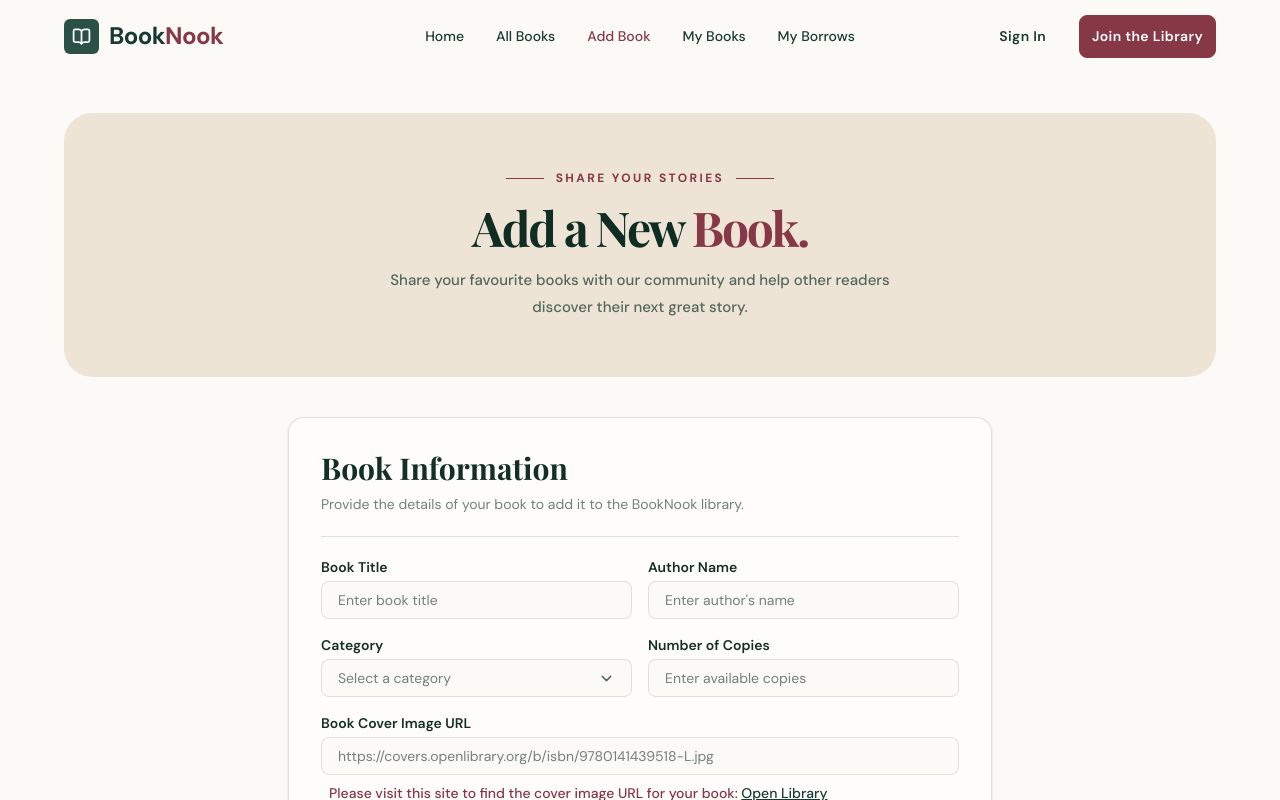
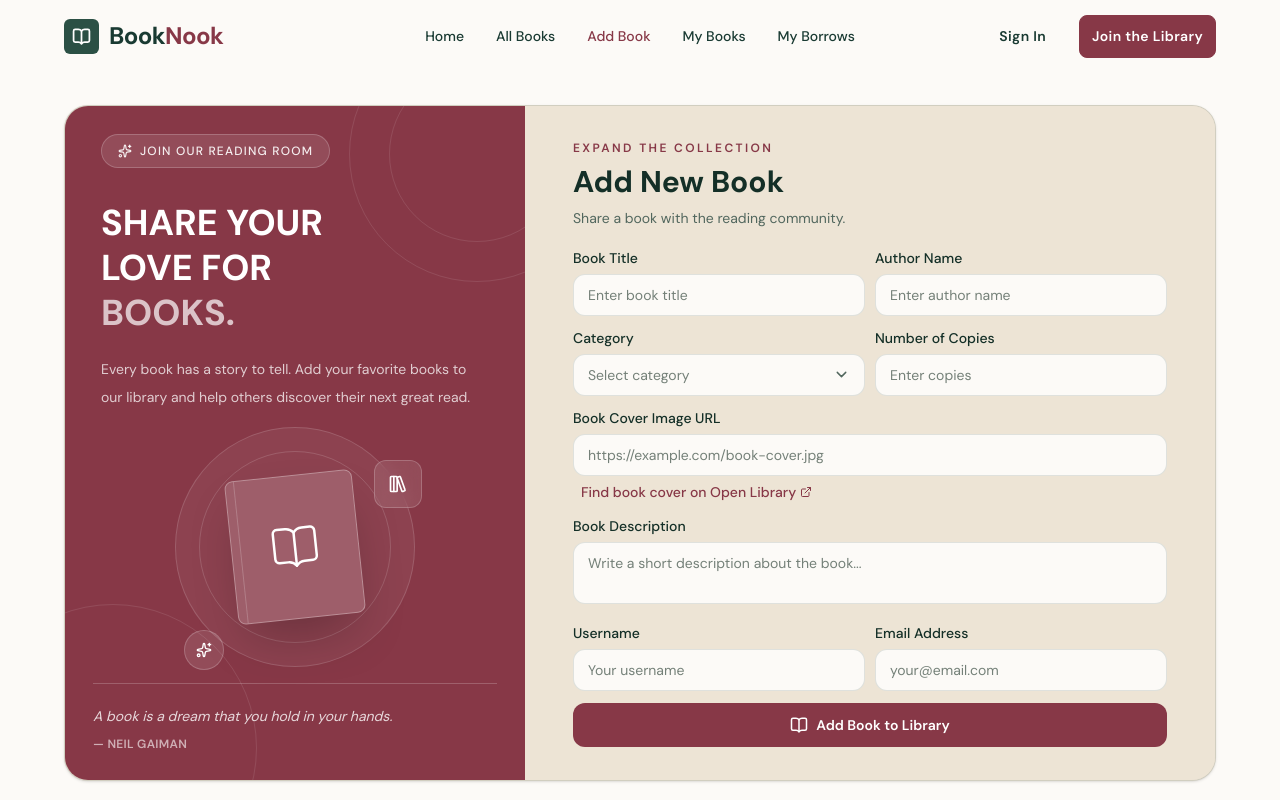
Before and after one commit to Tamiim-Iqbal/BookNook-Client, a Next.js app: page /add-book in a window 1280 px wide. Shown: the top 800 px of the page. Built offline with nearby package versions, Linux system fonts and the light colour scheme; a web font is replaced by a local one.

Commit message:
Add Book Design change

```diff
--- a/src/app/add-book/page.tsx
+++ b/src/app/add-book/page.tsx
@@ -1,11 +1,14 @@
 "use client";
 
 import React, { useState } from "react";
-import { ChevronDown, Check } from "lucide-react";
-
-const AddBook = () => {
-  const [category, setCategory] = useState("");
-  const [isCategoryOpen, setIsCategoryOpen] = useState(false);
+import {
+  BookOpen,
+  LibraryBig,
+  Sparkles,
+  ChevronDown,
+  Check,
+  ExternalLink,
+} from "lucide-react";
 
 const categories = [
   "Fiction",
@@ -18,239 +21,292 @@ const AddBook = () => {
   "Others",
 ];
 
+const AddBook = () => {
+  const [selectedCategory, setSelectedCategory] = useState("");
+  const [isCategoryOpen, setIsCategoryOpen] = useState(false);
+
   return (
-    <main className="bg-(--main-bg)">
-      {/* Hero Section */}
-      <section className="relative isolate mx-auto mt-5 w-[calc(100%-24px)] overflow-hidden rounded-[24px] bg-(--primary-bg) px-5 py-10 sm:mt-10 sm:w-[90%] sm:rounded-[28px] sm:px-10 sm:py-12 lg:py-14">
-        <div className="relative mx-auto max-w-[1320px] text-center">
-          <div className="flex items-center justify-center gap-3 text-[12px] font-bold uppercase tracking-[0.2em] text-(--secondary)">
-            <span className="h-px w-[38px] bg-(--secondary)" />
-            Share Your Stories
-            <span className="h-px w-[38px] bg-(--secondary)" />
+    <main className="bg-(--main-bg) pt-6 sm:pt-8">
+      <div className="mx-auto grid w-[calc(100%-24px)] overflow-hidden rounded-3xl border border-(--border) bg-(--primary-bg) shadow-sm sm:w-[90%] lg:grid-cols-[40fr_60fr]">
+        {/* Left Section */}
+        <section className="relative hidden flex-col justify-between overflow-hidden bg-(--secondary) p-8 text-white lg:flex xl:p-7">
+          {/* Decorative Circles */}
+          <div className="pointer-events-none absolute -right-20 -top-20 h-64 w-64 rounded-full border border-white/10" />
+          <div className="pointer-events-none absolute -right-10 -top-10 h-44 w-44 rounded-full border border-white/10" />
+          <div className="pointer-events-none absolute -bottom-28 -left-24 h-72 w-72 rounded-full border border-white/10" />
+
+          {/* Top Content */}
+          <div className="relative z-10 ml-2">
+            <div className="mb-8 inline-flex items-center gap-2 rounded-full border border-white/20 bg-white/10 px-4 py-2 text-xs font-medium tracking-widest text-white/90">
+              <Sparkles size={14} />
+              JOIN OUR READING ROOM
             </div>
 
-          <h1 className="mt-4 font-serif text-4xl font-bold tracking-[-0.045em] text-[#102D24] sm:text-5xl">
-            Add a New{" "}
-            <span className="text-(--secondary)">Book.</span>
-          </h1>
+            <h2 className="text-3xl font-bold leading-tight xl:text-4xl">
+              SHARE YOUR
+              <br />
+              LOVE FOR
+              <br />
+              <span className="text-white/70">BOOKS.</span>
+            </h2>
 
-          <p className="mx-auto mt-4 max-w-[550px] text-sm font-medium leading-[1.8] text-(--text-secondary) sm:text-[15px]">
-            Share your favourite books with our community and help other
-            readers discover their next great story.
+            <p className="mt-5 max-w-sm text-sm leading-7 text-white/75">
+              Every book has a story to tell. Add your favorite books to our
+              library and help others discover their next great read.
+            </p>
+          </div>
+
+          {/* Book Illustration */}
+          <div className="relative z-10 flex items-center justify-center py-4">
+            <div className="relative flex h-52 w-52 items-center justify-center rounded-full border border-white/15 bg-white/5 xl:h-60 xl:w-60">
+              <div className="absolute h-40 w-40 rounded-full border border-white/15 xl:h-48 xl:w-48" />
+
+              <div className="relative flex h-32 w-2 -rotate-6 items-center justify-center rounded-lg border border-white/30 bg-white/15 shadow-2xl xl:h-36 xl:w-32">
+                <div className="absolute left-2 top-0 h-full w-px bg-white/20" />
+                <BookOpen size={50} strokeWidth={1.2} />
+              </div>
+
+              <div className="absolute -right-2 top-8 flex h-12 w-12 items-center justify-center rounded-xl border border-white/20 bg-white/10 backdrop-blur-sm">
+                <LibraryBig size={20} />
+              </div>
+
+              <div className="absolute -bottom-1 left-2 flex h-10 w-10 items-center justify-center rounded-full border border-white/20 bg-white/10">
+                <Sparkles size={16} />
+              </div>
+            </div>
+          </div>
+
+          {/* Bottom Quote */}
+          <div className="relative z-10 border-t border-white/20 pt-5">
+            <p className="text-sm italic leading-6 text-white/80">
+              A book is a dream that you hold in your hands.
+            </p>
+            <p className="mt-2 text-xs font-semibold tracking-wide text-white/60">
+              — NEIL GAIMAN
             </p>
           </div>
         </section>
 
-      {/* Form Section */}
-      <section className="mx-auto mt-8 w-[calc(100%-24px)] md:mt-10 sm:w-[55%]">
-        <div className="rounded-2xl border border-(--border) bg-(--surface) p-5 shadow-sm sm:p-7 lg:p-8">
-          {/* Form Heading */}
-          <div className="mb-5 border-b border-(--border) pb-5">
-            <h2 className="font-serif text-2xl font-bold text-(--text-primary) sm:text-3xl">
-              Book Information
-            </h2>
-            <p className="mt-1.5 text-sm leading-6 text-(--text-muted)">
-              Provide the details of your book to add it to the BookNook
-              library.
+        {/* Right Section */}
+        <section className="flex flex-col justify-center bg-(--primary-bg) px-5 py-7 sm:px-8 sm:py-8 lg:px-9 xl:px-12">
+          {/* Heading */}
+          <div className="mb-5">
+            <p className="mb-2 text-xs font-semibold tracking-[0.2em] text-(--secondary)">
+              EXPAND THE COLLECTION
+            </p>
+
+            <h1 className="text-2xl font-bold text-(--text-primary) sm:text-3xl">
+              Add New Book
+            </h1>
+
+            <p className="mt-2 text-sm text-(--text-secondary)">
+              Share a book with the reading community.
             </p>
           </div>
 
-          <form className="space-y-4">
+          {/* Form */}
+          <form className="space-y-3">
             {/* Book Title & Author */}
-            <div className="grid grid-cols-1 gap-4 sm:grid-cols-2">
+            <div className="grid grid-cols-1 gap-2.5 sm:grid-cols-2">
               <div>
-                <label className="mb-1 block text-sm font-semibold text-(--text-primary)">
+                <label
+                  htmlFor="bookTitle"
+                  className="mb-1.5 block text-sm font-medium text-(--text-primary)"
+                >
                   Book Title
                 </label>
+
                 <input
+                  id="bookTitle"
                   type="text"
                   placeholder="Enter book title"
-                  className="w-full rounded-lg border border-(--border) bg-(--main-bg) px-4 py-2 text-sm text-(--text-primary) outline-none transition placeholder:text-(--text-muted) focus:border-(--primary) focus:ring-2 focus:ring-(--primary)/10"
+                  className="w-full rounded-xl border border-(--border) bg-(--main-bg) px-3.5 py-2.5 text-sm text-(--text-primary) outline-none transition placeholder:text-(--text-muted) focus:border-(--secondary) focus:ring-2 focus:ring-(--secondary)/10"
                 />
               </div>
 
               <div>
-                <label className="mb-1 block text-sm font-semibold text-(--text-primary)">
+                <label
+                  htmlFor="authorName"
+                  className="mb-1.5 block text-sm font-medium text-(--text-primary)"
+                >
                   Author Name
                 </label>
+
                 <input
+                  id="authorName"
                   type="text"
-                  placeholder="Enter author's name"
-                  className="w-full rounded-lg border border-(--border) bg-(--main-bg) px-4 py-2 text-sm text-(--text-primary) outline-none transition placeholder:text-(--text-muted) focus:border-(--primary) focus:ring-2 focus:ring-(--primary)/10"
+                  placeholder="Enter author name"
+                  className="w-full rounded-xl border border-(--border) bg-(--main-bg) px-3.5 py-2.5 text-sm text-(--text-primary) outline-none transition placeholder:text-(--text-muted) focus:border-(--secondary) focus:ring-2 focus:ring-(--secondary)/10"
                 />
               </div>
             </div>
 
             {/* Category & Copies */}
-            <div className="grid grid-cols-1 gap-4 sm:grid-cols-2">
-              {/* Custom Category Dropdown */}
+            <div className="grid grid-cols-1 gap-2.5 sm:grid-cols-2">
+              {/* Category Dropdown */}
               <div className="relative">
-                <label className="mb-1 block text-sm font-semibold text-(--text-primary)">
+                <label className="mb-1.5 block text-sm font-medium text-(--text-primary)">
                   Category
                 </label>
 
                 <button
                   type="button"
                   onClick={() => setIsCategoryOpen(!isCategoryOpen)}
-                  className={`flex w-full items-center justify-between rounded-lg border bg-(--main-bg) py-2 pl-4 pr-4 text-left text-sm outline-none transition ${
-                    isCategoryOpen
-                      ? "border-(--primary) ring-2 ring-(--primary)/10"
-                      : "border-(--border)"
-                  }`}
+                  className="flex w-full items-center justify-between rounded-xl border border-(--border) bg-(--main-bg) px-3.5 py-2.5 text-left text-sm outline-none transition focus:border-(--secondary) focus:ring-2 focus:ring-(--secondary)/10"
                 >
                   <span
                     className={
-                      category
-                        ? "text-(--text-secondary)"
+                      selectedCategory
+                        ? "text-(--text-primary)"
                         : "text-(--text-muted)"
                     }
                   >
-                    {category || "Select a category"}
+                    {selectedCategory || "Select category"}
                   </span>
 
                   <ChevronDown
                     size={17}
-                    className={`shrink-0 text-(--text-secondary) transition-transform duration-200 ${
+                    className={`text-(--text-secondary) transition-transform ${
                       isCategoryOpen ? "rotate-180" : ""
                     }`}
                   />
                 </button>
 
                 {isCategoryOpen && (
-                  <>
-                    {/* Close dropdown on outside click */}
-                    <div
-                      className="fixed inset-0 z-10"
-                      onClick={() => setIsCategoryOpen(false)}
-                    />
-
-                    {/* Dropdown Menu */}
-                    <div className="absolute left-0 top-full z-20 mt-1 max-h-56 w-full overflow-y-auto rounded-lg border border-(--border) bg-white p-2 shadow-lg">
-                      {categories.map((item) => (
+                  <div className="absolute left-0 top-full z-30 mt-2 h-60 w-full overflow-y-auto rounded-xl border border-(--border) bg-white p-1.5 shadow-lg">
+                    {categories.map((category) => (
                       <button
-                          key={item}
+                        key={category}
                         type="button"
                         onClick={() => {
-                            setCategory(item);
+                          setSelectedCategory(category);
                           setIsCategoryOpen(false);
                         }}
-                          className={`flex w-full items-center justify-between cursor-pointer rounded-md px-5 py-1.5 text-left text-sm transition ${
-                            category === item
-                              ? "bg-(--primary-bg) font-semibold text-(--primary)"
-                              : "bg-white text-(--primary) hover:bg-(--primary-bg) hover:text-(--primary)"
+                        className={`flex w-full items-center justify-between rounded-lg px-3 py-2.5 text-left text-sm transition ${
+                          selectedCategory === category
+                            ? "bg-(--secondary)/10 font-medium text-(--secondary)"
+                            : "text-(--text-primary) hover:bg-(--secondary)/10 hover:text-(--secondary)"
                         }`}
                       >
-                          {item}
+                        {category}
 
-                          {category === item && (
-                            <Check
-                              size={16}
-                              className="text-(--primary)"
-                            />
+                        {selectedCategory === category && (
+                          <Check size={16} className="text-(--secondary)" />
                         )}
                       </button>
                     ))}
                   </div>
-                  </>
                 )}
               </div>
 
-              {/* Number of Copies */}
               <div>
-                <label className="mb-1 block text-sm font-semibold text-(--text-primary)">
+                <label
+                  htmlFor="copies"
+                  className="mb-1.5 block text-sm font-medium text-(--text-primary)"
+                >
                   Number of Copies
                 </label>
+
                 <input
+                  id="copies"
                   type="number"
                   min="1"
-                  placeholder="Enter available copies"
-                  className="w-full rounded-lg border border-(--border) bg-(--main-bg) px-4 py-2 text-sm text-(--text-primary) outline-none transition placeholder:text-(--text-muted) focus:border-(--primary) focus:ring-2 focus:ring-(--primary)/10"
+                  placeholder="Enter copies"
+                  className="w-full rounded-xl border border-(--border) bg-(--main-bg) px-3.5 py-2.5 text-sm text-(--text-primary) outline-none transition placeholder:text-(--text-muted) focus:border-(--secondary) focus:ring-2 focus:ring-(--secondary)/10"
                 />
               </div>
             </div>
 
-            {/* Image URL */}
+            {/* Book Cover URL */}
             <div>
-              <label className="mb-1 block text-sm font-semibold text-(--text-primary)">
+              <label
+                htmlFor="coverImage"
+                className="mb-1.5 block text-sm font-medium text-(--text-primary)"
+              >
                 Book Cover Image URL
               </label>
+
               <input
+                id="coverImage"
                 type="url"
-                placeholder="https://covers.openlibrary.org/b/isbn/9780141439518-L.jpg"
-                className="w-full rounded-lg border border-(--border) bg-(--main-bg) px-4 py-2 text-sm text-(--text-primary) outline-none transition placeholder:text-(--text-muted) focus:border-(--primary) focus:ring-2 focus:ring-(--primary)/10"
+                placeholder="https://example.com/book-cover.jpg"
+                className="w-full rounded-xl border border-(--border) bg-(--main-bg) px-3.5 py-2.5 text-sm text-(--text-primary) outline-none transition placeholder:text-(--text-muted) focus:border-(--secondary) focus:ring-2 focus:ring-(--secondary)/10"
               />
 
-              <p className="-mt-2 ml-2 mt-2 text-sm font-medium text-(--secondary)">
-                Please visit this site to find the cover image URL for your
-                book:{" "}
               <a
                 href="https://openlibrary.org/"
                 target="_blank"
                 rel="noopener noreferrer"
-                  className="text-(--primary) underline transition-colors hover:text-(--primary-hover)"
+                className="mt-1.5 inline-flex items-center gap-1 text-sm text-(--secondary) transition hover:underline font-medium ml-2"
               >
-                  Open Library
+                Find book cover on Open Library
+                <ExternalLink size={12} />
               </a>
-              </p>
             </div>
 
             {/* Description */}
             <div>
-              <label className="mb-1 block text-sm font-semibold text-(--text-primary)">
+              <label
+                htmlFor="description"
+                className="mb-1.5 block text-sm font-medium text-(--text-primary)"
+              >
                 Book Description
               </label>
+
               <textarea
+                id="description"
                 rows={2}
                 placeholder="Write a short description about the book..."
-                className="w-full resize-y rounded-lg border border-(--border) bg-(--main-bg) px-4 py-2 text-sm leading-6 text-(--text-primary) outline-none transition placeholder:text-(--text-muted) focus:border-(--primary) focus:ring-2 focus:ring-(--primary)/10"
+                className="w-full resize-none rounded-xl border border-(--border) bg-(--main-bg) px-3.5 py-2.5 text-sm text-(--text-primary) outline-none transition placeholder:text-(--text-muted) focus:border-(--secondary) focus:ring-2 focus:ring-(--secondary)/10"
               />
             </div>
 
-            {/* User Information */}
-            <div className="border-t border-(--border) pt-3">
-              <div className="mb-2">
-                <h3 className="font-serif text-xl font-bold text-(--text-primary) sm:text-2xl">
-                  Your Information
-                </h3>
-              </div>
-
-              <div className="grid grid-cols-1 gap-4 sm:grid-cols-2">
+            {/* Username & Email */}
+            <div className="grid grid-cols-1 gap-2.5 sm:grid-cols-2">
               <div>
-                  <label className="mb-1 block text-sm font-semibold text-(--text-primary)">
+                <label
+                  htmlFor="username"
+                  className="mb-1.5 block text-sm font-medium text-(--text-primary)"
+                >
                   Username
                 </label>
+
                 <input
+                  id="username"
                   type="text"
-                    placeholder="Enter your name"
-                    className="w-full rounded-lg border border-(--border) bg-(--main-bg) px-4 py-2 text-sm text-(--text-primary) outline-none transition placeholder:text-(--text-muted) focus:border-(--primary) focus:ring-2 focus:ring-(--primary)/10"
+                  placeholder="Your username"
+                  className="w-full rounded-xl border border-(--border) bg-(--main-bg) px-3.5 py-2.5 text-sm text-(--text-primary) outline-none transition placeholder:text-(--text-muted) focus:border-(--secondary) focus:ring-2 focus:ring-(--secondary)/10"
                 />
               </div>
 
               <div>
-                  <label className="mb-1 block text-sm font-semibold text-(--text-primary)">
+                <label
+                  htmlFor="email"
+                  className="mb-1.5 block text-sm font-medium text-(--text-primary)"
+                >
                   Email Address
                 </label>
+
                 <input
+                  id="email"
                   type="email"
-                    placeholder="Enter your email"
-                    className="w-full rounded-lg border border-(--border) bg-(--main-bg) px-4 py-2 text-sm text-(--text-primary) outline-none transition placeholder:text-(--text-muted) focus:border-(--primary) focus:ring-2 focus:ring-(--primary)/10"
+                  placeholder="your@email.com"
+                  className="w-full rounded-xl border border-(--border) bg-(--main-bg) px-3.5 py-2.5 text-sm text-(--text-primary) outline-none transition placeholder:text-(--text-muted) focus:border-(--secondary) focus:ring-2 focus:ring-(--secondary)/10"
                 />
-                </div>
               </div>
             </div>
 
             {/* Submit Button */}
-            <div className="flex justify-center border-t border-(--border) pt-6">
             <button
               type="button"
-                className="w-full cursor-pointer rounded-lg border border-(--secondary) bg-(--secondary) px-4 py-3 text-sm font-semibold tracking-wide text-white shadow-sm transition-all duration-300 hover:-translate-y-0.5 hover:border-(--secondary-hover) hover:bg-(--secondary-hover) sm:w-auto"
+              className="flex w-full items-center justify-center gap-2 rounded-xl bg-(--secondary) px-5 py-3 text-sm font-semibold text-white transition hover:bg-(--secondary-hover) active:scale-[0.99]"
             >
+              <BookOpen size={18} />
               Add Book to Library
             </button>
+          </form>
+        </section>
       </div>
-          </form>
-        </div>
-      </section>
     </main>
   );
 };
```
Lines whose indentation alone changed are shown as unchanged.
